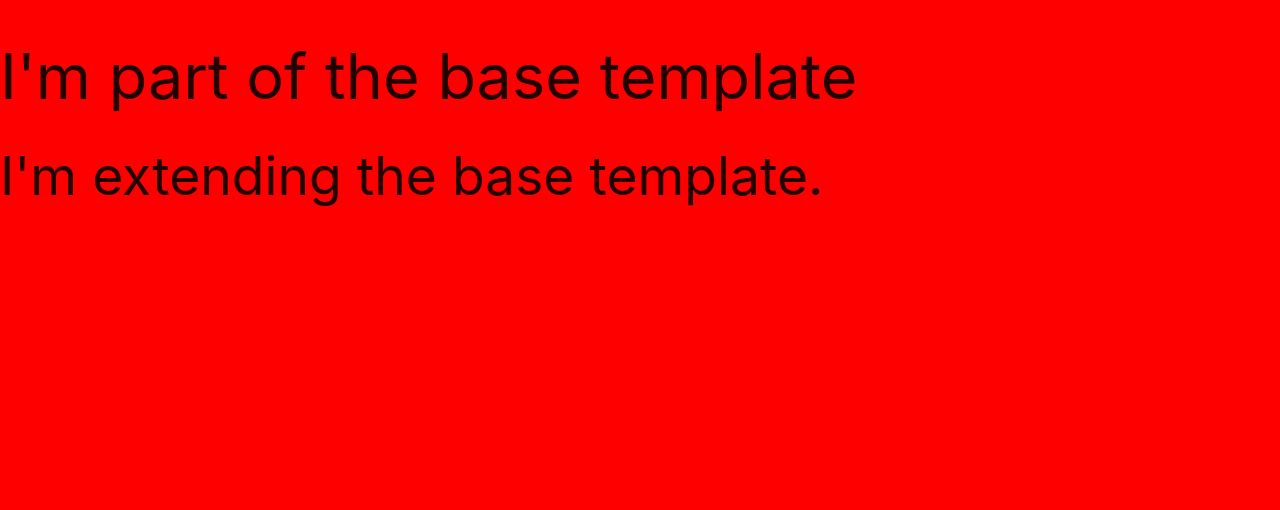
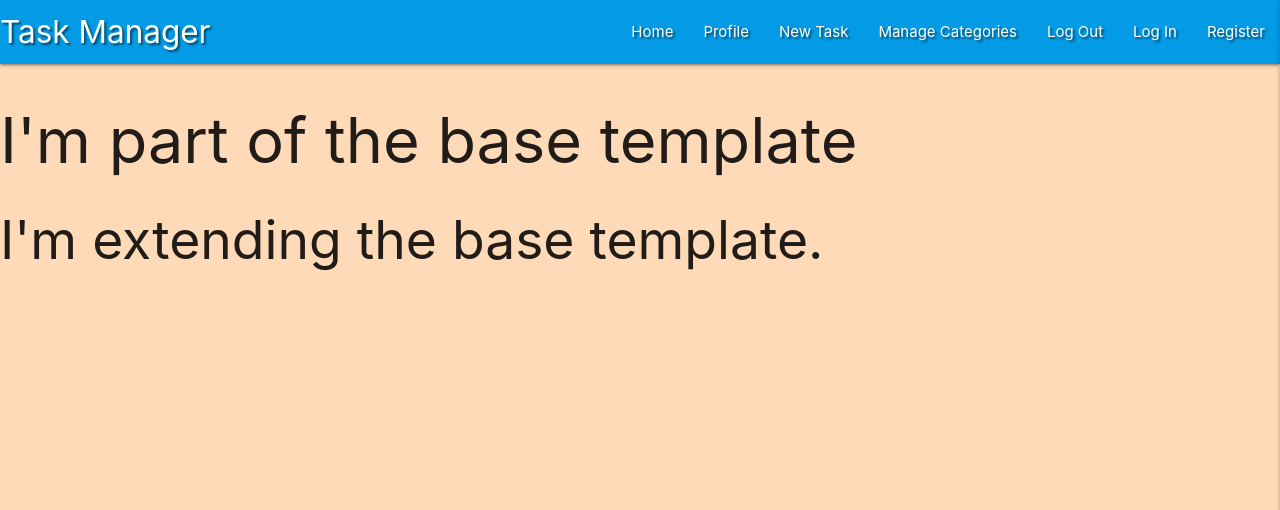
Before and after one commit to nishuileabhain/glowing-taskmanager, a Flask app: page / in a window 1280 px wide. Shown: the top 510 px of the page. Run offline with Flask 2, Linux system fonts and the light colour scheme; data that the repository does not hold is empty; some libraries are stand-ins or nearby versions.

Commit message:
add material sidebar and sidenav

```diff
--- a/static/css/style.css
+++ b/static/css/style.css
@@ -1,3 +1,7 @@
 body{
-    background-color: red;
+    background-color:peachpuff;
 }
+
+.text-shadow {
+    text-shadow: 2px 2px 2px rgba(0, 0, 0, 0.5);
+}
--- a/static/js/script.js
+++ b/static/js/script.js
@@ -0,0 +1,20 @@
+/*
+    jQuery for MaterializeCSS initialization
+*/
+
+$(document).ready(function () {
+    $(".sidenav").sidenav({edge: "right"});
+});
+
+
+
+
+
+/*
+    vanilla JavaScript for MaterializeCSS initialization
+*/
+
+// document.addEventListener('DOMContentLoaded', function () {
+//     let sidenavs = document.querySelectorAll(".sidenav");
+//     let sidenavsInstance = M.Sidenav.init(sidenavs, {edge: "right"});
+// });
--- a/templates/base.html
+++ b/templates/base.html
@@ -8,16 +8,48 @@
         integrity="sha512-1ycn6IcaQQ40/MKBW2W4Rhis/DbILU74C1vSrLJxCq57o941Ym01SwNsOMqvEBFlcgUa6xLiPY/NS5R+E6ztJQ==" crossorigin="anonymous" referrerpolicy="no-referrer" type="text.css"/>
     <link rel="stylesheet" href="https://cdnjs.cloudflare.com/ajax/libs/materialize/1.0.0/css/materialize.min.css" type="text/css">
     <link rel="stylesheet" href={{url_for('static', filename="css/style.css")}} type="text/css"    >
+    <script src="https://kit.fontawesome.com/624d8a4e8d.js" crossorigin="anonymous"></script><!--fix FA bars not found-->
     {% block styles%}
     {% endblock %}
     <title>Task Manager</title>
 </head>
 <body>
+    <header>
+        <!--top navbar-->
+        <nav class="nav-extended text-shadow light-blue darken-1">
+            <div class="nav-wrapper">
+                <a href="#!" class="brand-logo">Task Manager</a>
+                <a href="#" data-target="mobile-demo" class="sidenav-trigger"><i class="fas fa-bars"></i></a>
+                <ul class="right hide-on-med-and-down">
+                    <li><a href="#">Home</a></li>
+                    <li><a href="#">Profile</a></li>
+                    <li><a href="#">New Task</a></li>
+                    <li><a href="#">Manage Categories</a></li>
+                    <li><a href="#">Log Out</a></li>
+                    <li><a href="#">Log In</a></li>
+                    <li><a href="#">Register</a></li>
+                </ul>
+            </div>
+        </nav>
+        <!--mobile side nav bar-->
+        <ul class="sidenav" id="mobile-demo">
+            <li><h4 class="center-align light-blue-text text-darken 4">Task Manager</h4></li>
+            <li><a href="{{ url_for('get_tasks') }}">Home</a></li>
+            <li><a href="#">Profile</a></li>
+            <li><a href="#">New Task</a></li>
+            <li><a href="#">Manage Categories</a></li>
+            <li><a href="#">Log Out</a></li>
+            <li><a href="#">Log In</a></li>
+            <li><a href="#">Register</a></li>
+        </ul>
+    </header>
+
     <h1>I'm part of the base template</h1>
     {% block content%}
     {% endblock %}
 
-    <script src="https://code.jquery.com/jquery-3.6.0.min.js" integrity="sha256-/xUj+3OJU5yExlq6GSYGSHk7tPXikynS7ogEvDej/m4=" crossorigin="anonymous"></script>
+    <script src="https://code.jquery.com/jquery-3.6.0.min.js"
+        integrity="sha256-/xUj+3OJU5yExlq6GSYGSHk7tPXikynS7ogEvDej/m4=" crossorigin="anonymous"></script>
     <script src="https://cdnjs.cloudflare.com/ajax/libs/materialize/1.0.0/js/materialize.min.js"></script>
     <script src="{{url_for('static', filename='js/script.js')}}"></script>
     {% block scripts%}
```
